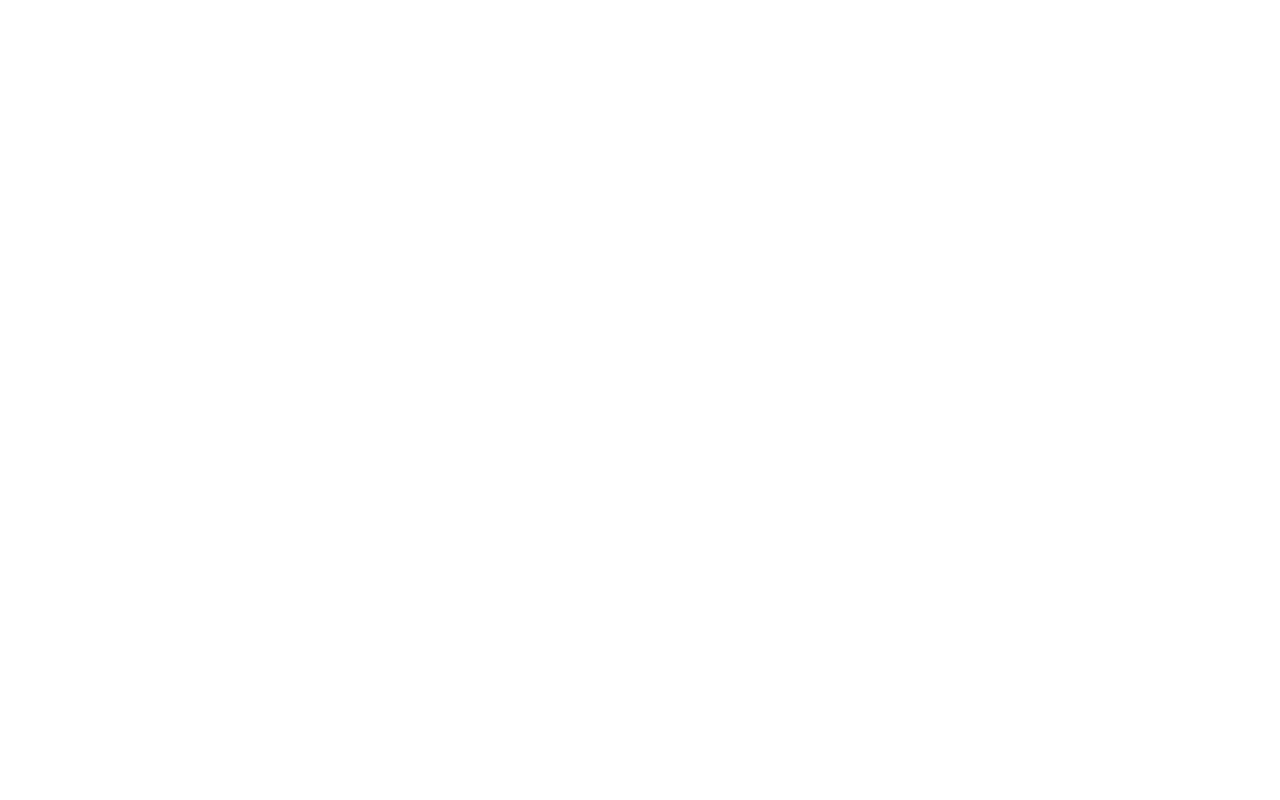
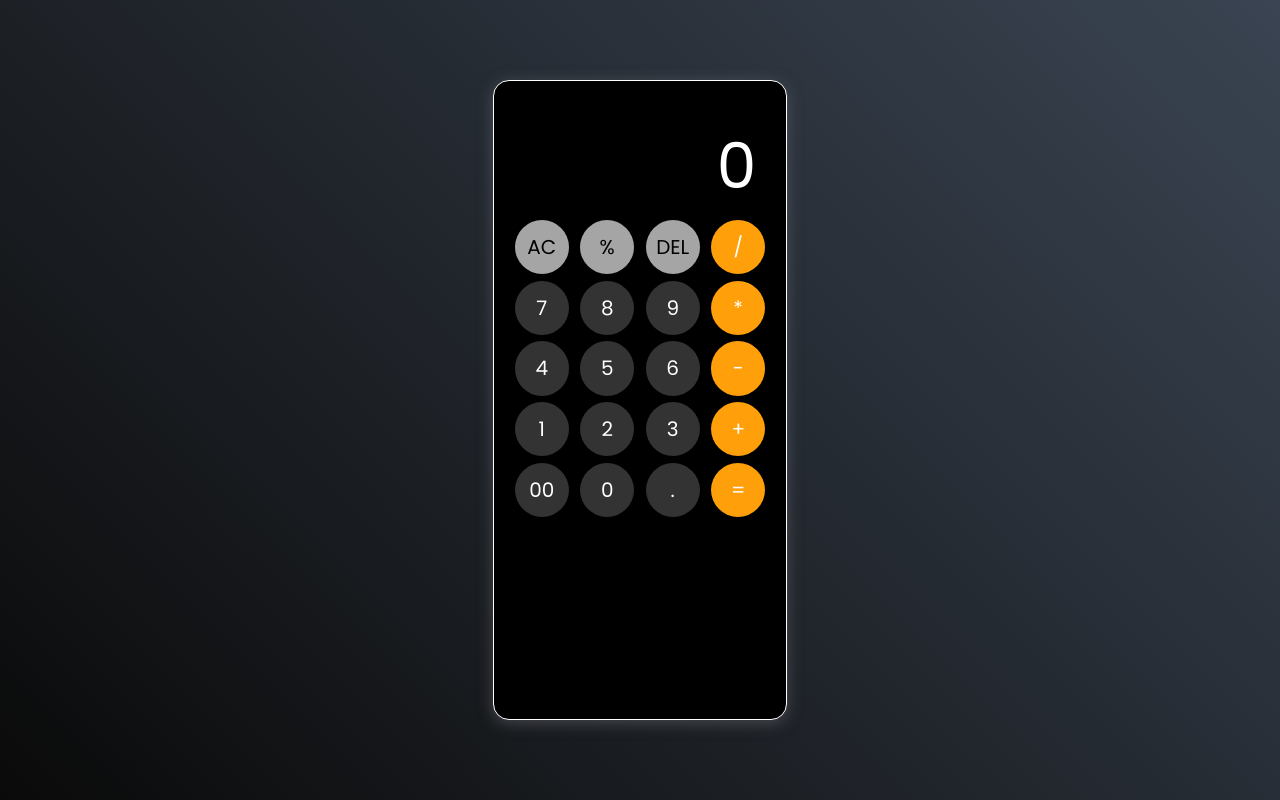
Before and after one commit to Shreekant-Chavan/Calculator-Web-App, a plain HTML site: page index.html in a window 1280 px wide. Drawn offline with Linux system fonts and the light colour scheme.

Commit message:
HTML & CSS Done

```diff
--- a/index.html
+++ b/index.html
@@ -5,9 +5,44 @@
     <meta name="viewport" content="width=device-width, initial-scale=1.0">
     <title>Calculator Web App</title>
     <link rel="stylesheet" href="style.css">
+    <link rel="preconnect" href="https://fonts.googleapis.com">
+    <link rel="preconnect" href="https://fonts.gstatic.com" crossorigin>
+    <link href="https://fonts.googleapis.com/css2?family=Montserrat:ital,wght@0,100..900;1,100..900&family=Poppins:ital,wght@0,100;0,200;0,300;0,400;0,500;0,600;0,700;0,800;0,900;1,100;1,200;1,300;1,400;1,500;1,600;1,700;1,800;1,900&display=swap" rel="stylesheet">
 </head>
 <body>
-
+    <div class="calculator">
+        <input type="text" placeholder="0">
+        <div class="buttons">
+            <button class="func-buttons">AC</button>
+            <button class="func-buttons">%</button>
+            <button class="func-buttons">DEL</button>
+            <button class="algo-buttons">/</button>
+        </div>
+        <div class="buttons">
+            <button class="numb-buttons">7</button>
+            <button class="numb-buttons">8</button>
+            <button class="numb-buttons">9</button>
+            <button class="algo-buttons">*</button>
+        </div>
+        <div class="buttons">
+            <button class="numb-buttons">4</button>
+            <button class="numb-buttons">5</button>
+            <button class="numb-buttons">6</button>
+            <button class="algo-buttons">-</button>
+        </div>
+        <div class="buttons">
+            <button class="numb-buttons">1</button>
+            <button class="numb-buttons">2</button>
+            <button class="numb-buttons">3</button>
+            <button class="algo-buttons">+</button>
+        </div>
+        <div class="buttons">
+            <button class="numb-buttons">00</button>
+            <button class="numb-buttons">0</button>
+            <button class="numb-buttons">.</button>
+            <button class="algo-buttons">=</button>
+        </div>
+    </div>
     <script src="app.js"></script>
 </body>
 </html>
--- a/style.css
+++ b/style.css
@@ -2,10 +2,74 @@
     margin: 0;
     padding: 0;
     box-sizing: border-box;
-    font-family: Poppins;
+    font-family: "Poppins";
 }
 
 html, body{
     height: 100%;
     width: 100%;
+    display: flex;
+    align-items: center;
+    justify-content: center;
+    background: linear-gradient(45deg, #0a0a0a, #3a4452);
 }
+
+.calculator {
+    height: 80%;
+    width: 23%;
+    border: 1px solid #fff;
+    border-radius: 1rem;
+    padding: 0.8rem;
+    background-color: #000;
+    box-shadow: 0px 3px 15px rgba(113, 115, 119, 0.5);
+}
+
+input {
+    width: 90%;
+    border: none;
+    background: transparent;
+    color: #fff;
+    margin: 0.6rem 0 0.1rem 0.6rem;
+    padding: 1rem 0 0.1rem 1rem;
+    font-size: 63px;
+    text-align: right;
+    cursor: pointer;
+}
+
+input::placeholder {
+    color: #fff;
+}
+
+button {
+    height: 3.4rem;
+    width: 3.4rem;
+    border: none;
+    border-radius: 50%;
+    margin: 0.2rem;
+    font-size: 20px;
+    display: flex;
+    align-items: center;
+    justify-content: center;
+}
+
+.buttons {
+    color: white;
+    display: flex;
+    align-items: center;
+    justify-content: space-evenly;
+}
+
+.numb-buttons {
+    background-color: #333333;
+    color: #fff;
+}
+
+.func-buttons {
+    background-color: #A5A5A5;
+    color: #000;
+}
+
+.algo-buttons {
+    background-color: #FF9F0A;
+    color: #fff;
+}
```
